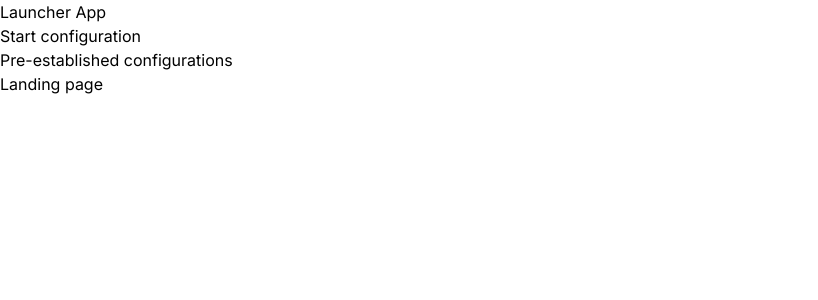
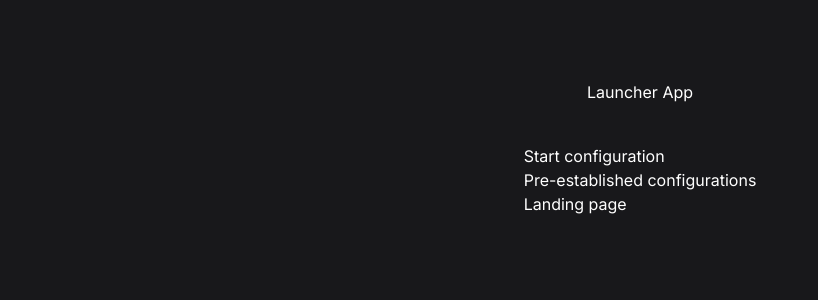
Before and after one commit to ThePowerTechSchool/launcher, a Next.js app: page / in a window 1280 px wide. Shown: the top 300 px of the page, without its empty margins (0-818 px from the left). Built offline with nearby package versions, Linux system fonts and the light colour scheme.

Commit message:
style: Add styles to body layout

```diff
--- a/src/app/layout.tsx
+++ b/src/app/layout.tsx
@@ -1,3 +1,4 @@
+import { cn } from '@/utils/functions'
 import './globals.css'
 import type { Metadata } from 'next'
 import { Inter } from 'next/font/google'
@@ -12,7 +13,14 @@ export const metadata: Metadata = {
 export default function RootLayout({ children }: { children: React.ReactNode }) {
   return (
     <html lang='es'>
-      <body className={inter.className}>{children}</body>
+      <body
+        className={cn(
+          'mx-auto h-screen w-screen bg-zinc-900 max-w-5xl flex flex-col items-center  text-white gap-10 relative py-28 md:py-20',
+          inter.className
+        )}
+      >
+        {children}
+      </body>
     </html>
   )
 }
```
